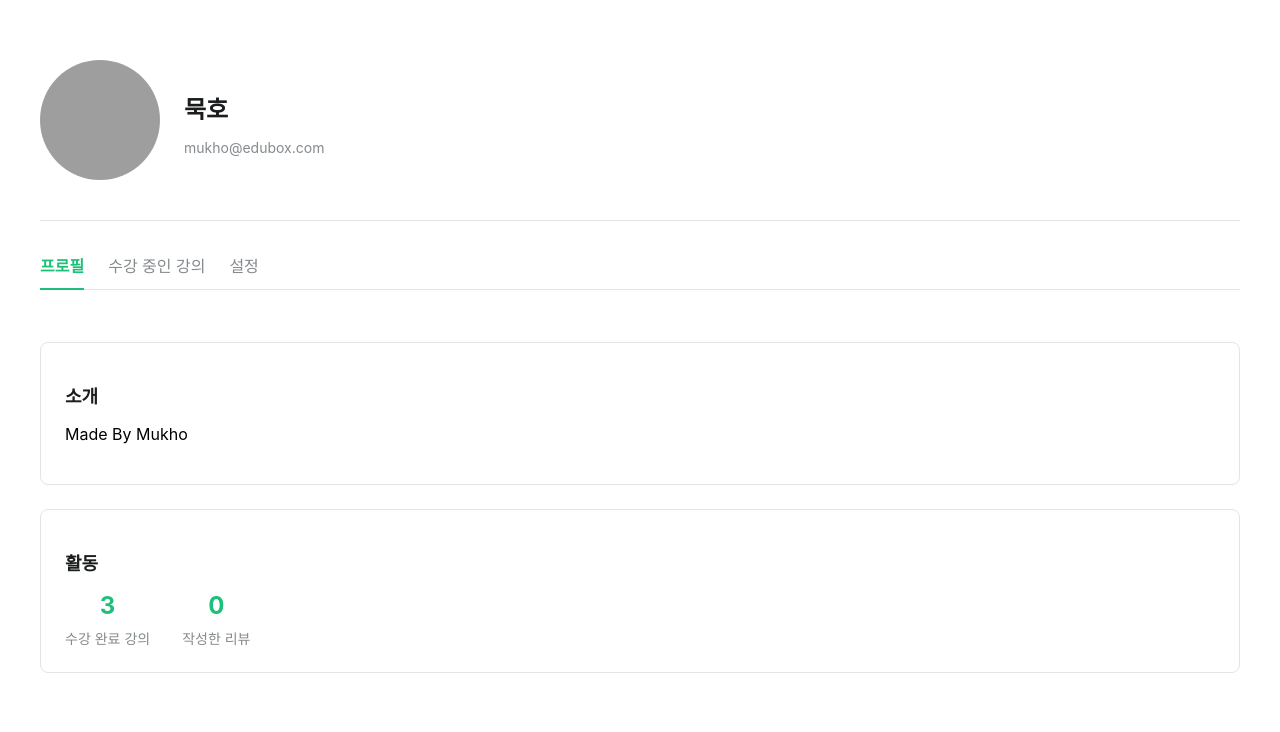
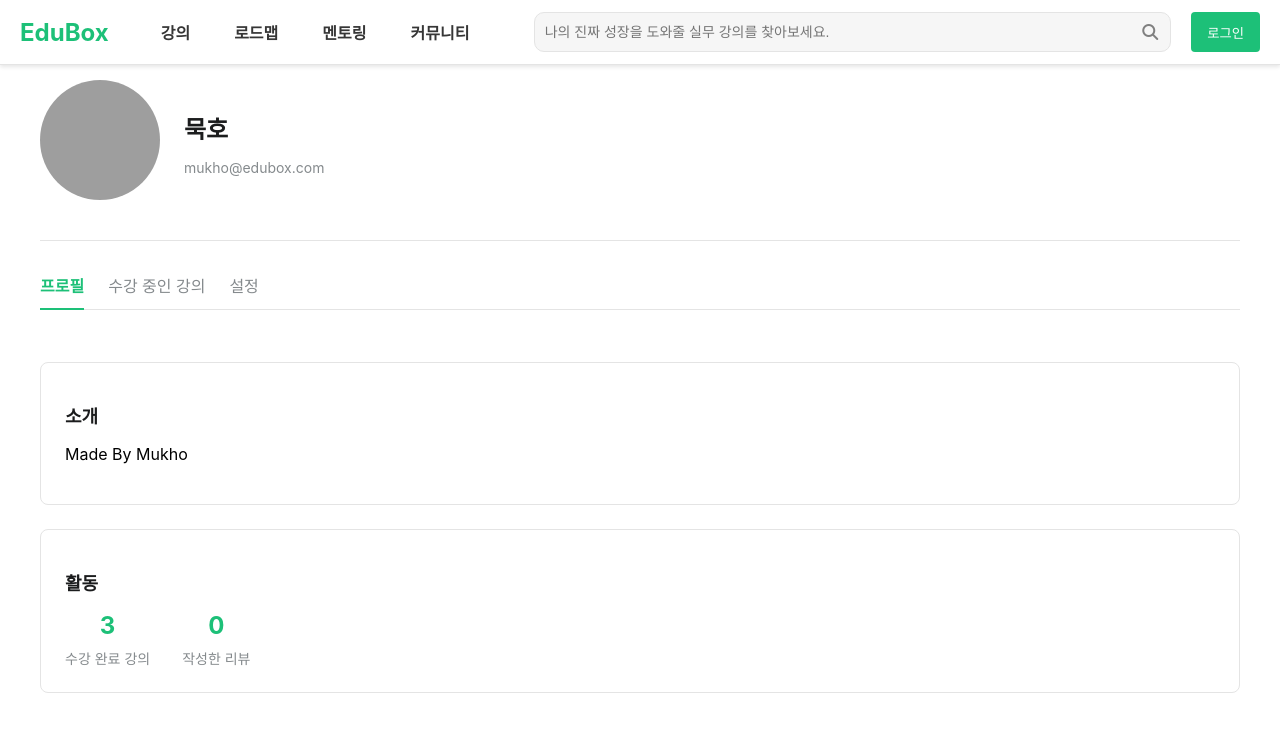
Before and after one commit to SSAFY-Escape-from-backend-potato/edubox_front_team1, a React (Create React App) app: page /user/1 in a window 1280 px wide. Shown: the top 732 px of the page. Built offline with nearby package versions, Linux system fonts and the light colour scheme; grey boxes are pictures that could not be loaded.

Commit message:
Fix: 마이페이지에 헤더 컴포넌트 추가

```diff
--- a/src/pages/UserPage/UserPage.css
+++ b/src/pages/UserPage/UserPage.css
@@ -2,6 +2,7 @@
   max-width: 1200px;
   margin: 0 auto;
   padding: 20px;
+  padding-top: 40px;
 }
 
 .profile-header {
--- a/src/pages/UserPage/UserPage.tsx
+++ b/src/pages/UserPage/UserPage.tsx
@@ -1,3 +1,4 @@
+import Header from "../../components/common/Header";
 import Profile from "../../components/UserPage/Profile";
 import Courses from "../../components/UserPage/Courses";
 import Settings from "src/components/UserPage/Settings";
@@ -9,6 +10,8 @@ const UserPage: React.FC = () => {
     useUserPage();
 
   return (
+    <>
+      <Header />
       <div className="user-page">
         <section className="profile-header">
           <div className="profile-header-content">
@@ -59,10 +62,14 @@ const UserPage: React.FC = () => {
           {activeTab === "profile" && <Profile userProfile={userProfile} />}
           {activeTab === "courses" && <Courses />}
           {activeTab === "settings" && (
-          <Settings userProfile={userProfile} onUpdateProfile={updateProfile} />
+            <Settings
+              userProfile={userProfile}
+              onUpdateProfile={updateProfile}
+            />
           )}
         </div>
       </div>
+    </>
   );
 };
 
```
Lines whose indentation alone changed are shown as unchanged.
